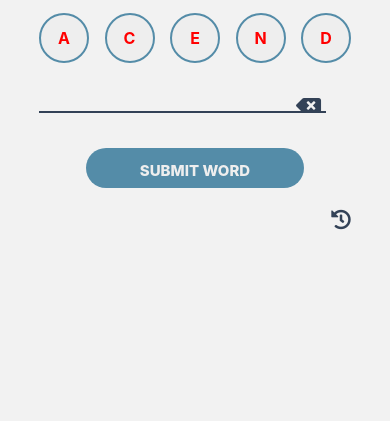
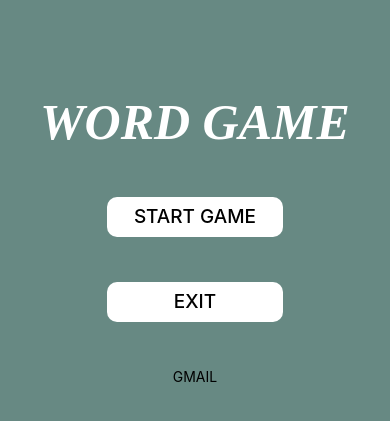
Before and after one commit to Danies24/WordGame, a React Native app: screen /EntryPage in a window 390 px wide. Shown: the part 183-604 px from the top of the page. Built offline with nearby package versions, Linux system fonts and the light colour scheme.

Commit message:
EntryPage

```diff
--- a/App.js
+++ b/App.js
@@ -4,7 +4,7 @@ import {Provider} from 'react-redux';
 //Screens
 import FirstPage from './Screens/HomeScreen'
 import LevelTwo from './Screens/LevelTwo';
-
+import EntryPage from './Screens/EntryPage';
 //Navigation Packages Imports
 import { NavigationContainer } from '@react-navigation/native';
 import { createStackNavigator } from '@react-navigation/stack';
@@ -18,6 +18,7 @@ export default function App() {
     <Provider store={store}>
     <NavigationContainer>
         <Stack.Navigator>
+          <Stack.Screen name="EntryPage" component={EntryPage} options={{headerShown: false}}/>
           <Stack.Screen name="FirstPage" component={FirstPage} options={{title:"Give Me Five - Level 1"}}/>
           <Stack.Screen name="LevelTwo" component={LevelTwo} options={{title:"Level 2"}}/>
         </Stack.Navigator>
--- /dev/null
+++ b/Screens/EntryPage.js
@@ -0,0 +1,75 @@
+import React from 'react'
+import { Alert, StyleSheet, Text, TouchableOpacity, View } from 'react-native'
+import { SafeAreaView } from 'react-native-safe-area-context'
+
+export default function EntryPage({navigation}) {
+    const startGame=()=>{
+        navigation.navigate("FirstPage");
+      }
+      const exit=()=>{
+        Alert.alert(
+            "Are you sure want to exit ?",
+            "",
+            [
+              { text: "Cancel",style: "cancel" },
+              {text:"YES",style:"cancel"}
+            ]
+          );
+      }
+    return (
+        <SafeAreaView style={style.mainContainer}>
+        <View style={style.insideBox}>
+
+            <Text  style={style.gameName}>WORD GAME</Text>
+            <TouchableOpacity style={style.buttonContainer} onPress={startGame}>
+            <Text  style={style.buttonSubmit}>START GAME</Text>
+            </TouchableOpacity>
+            <TouchableOpacity style={style.buttonContainer}>
+            <Text  style={style.buttonSubmit} onPress={exit}>EXIT</Text>
+            </TouchableOpacity>
+            <Text>GMAIL</Text>
+        </View>
+        </SafeAreaView>
+    )
+}
+const style = StyleSheet.create({
+    mainContainer:{
+        width:'100%',
+        height:'100%',
+        flex:1,
+        // backgroundColor:'#000B49',
+        backgroundColor:"#678983",
+        justifyContent:'center',
+        alignItems:'center'
+    },
+    insideBox:{
+        width:'90%',
+        height:'40%',
+        // backgroundColor:'black',
+        justifyContent:'space-around',
+        alignItems:'center'
+    },
+    gameName:{
+        fontSize:50,
+        fontFamily: 'Moo Lah Lah',
+        // color:'#FFE6BC',
+        color:'white',
+        fontWeight:'bold',
+        fontStyle:'italic',
+    },
+    buttonContainer:{
+        width:'50%',
+      },
+      buttonSubmit:{
+
+        color:'black',
+        height: 40,
+        borderRadius:10,
+        backgroundColor:'white',
+
+        padding:8,
+        fontSize:19,
+        fontWeight:'500',
+        textAlign:'center',
+      }
+})
```
Also changed, not shown: 1 other file (tests, documents, lock files or other folders).
